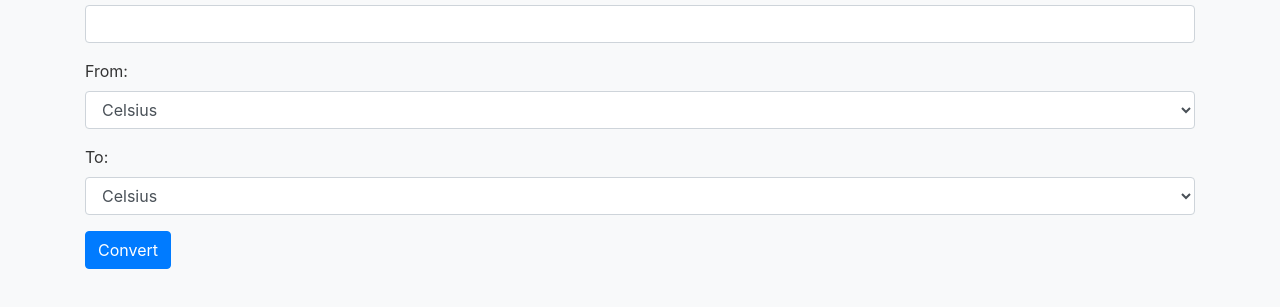
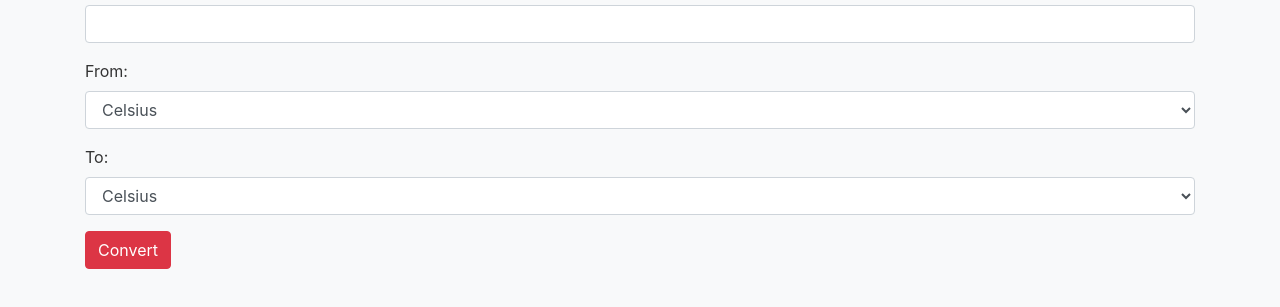
Before and after one commit to Rambo624/Temperature-converter, a plain HTML site: page index.html in a window 1280 px wide. Shown: the part 133-440 px from the top of the page. Drawn offline with nearby package versions, Linux system fonts and the light colour scheme.

Commit message:
button color changed

```diff
--- a/index.html
+++ b/index.html
@@ -34,7 +34,7 @@
                     <option value="Kelvin">Kelvin</option>
                 </select>
             </div>
-            <button type="button" class="btn btn-primary" id="convertBtn">Convert</button>
+            <button type="button" class="btn btn-danger" id="convertBtn">Convert</button>
         </form>
         <div id="result" class="mt-3"></div>
     </div>
```
